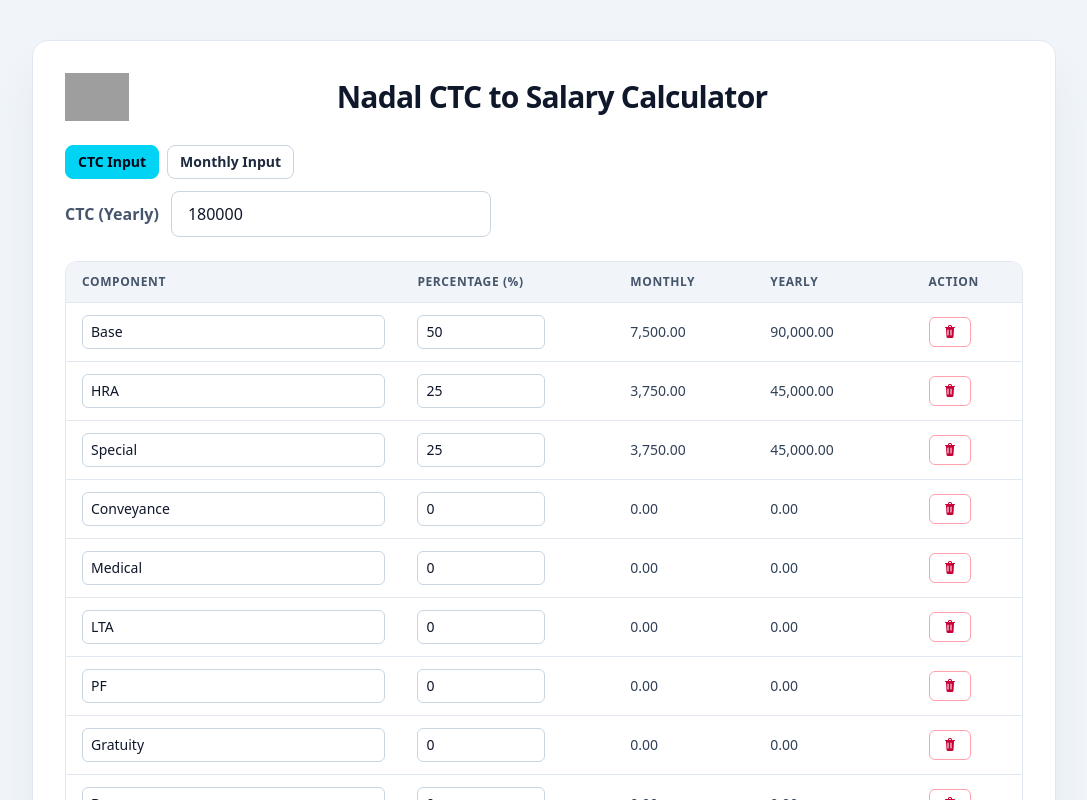
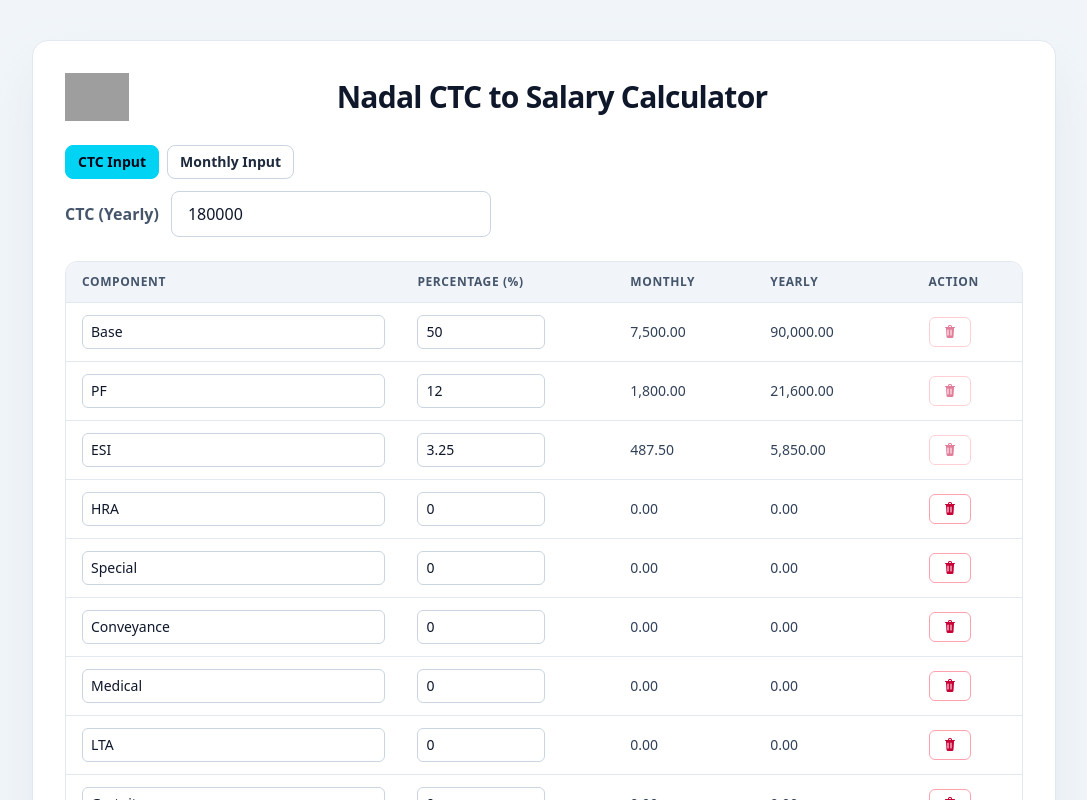
Before and after one commit to kkbughunter/nadal-tools, a React (Vite) app: page / in a window 1280 px wide. Shown: the top 800 px of the page, without its empty margins (96-1183 px from the left). Built offline with nearby package versions, Linux system fonts and the light colour scheme; grey boxes are pictures that could not be loaded.

Commit message:
fixed PF, and ESI

```diff
--- a/src/features/ctc-calculator/components/ComponentsTable.jsx
+++ b/src/features/ctc-calculator/components/ComponentsTable.jsx
@@ -1,3 +1,10 @@
+import { useMemo, useState } from 'react'
+import {
+  getComponentPriority,
+  getFixedPercentage,
+  isNonDeletableComponent,
+} from '../constants'
+
 export const ComponentsTable = ({
   isDark,
   ctc,
@@ -7,7 +14,30 @@ export const ComponentsTable = ({
   formatMoney,
   onUpdateComponent,
   onRemoveComponent,
-}) => (
+}) => {
+  const [percentageDrafts, setPercentageDrafts] = useState({})
+
+  const sortedComponents = useMemo(
+    () =>
+      [...components].sort(
+        (a, b) => getComponentPriority(a.name) - getComponentPriority(b.name),
+      ),
+    [components],
+  )
+
+  const updateDraft = (id, value) => {
+    setPercentageDrafts((prev) => ({ ...prev, [id]: value }))
+  }
+
+  const clearDraft = (id) => {
+    setPercentageDrafts((prev) => {
+      const next = { ...prev }
+      delete next[id]
+      return next
+    })
+  }
+
+  return (
     <div
       className={`mt-6 overflow-x-auto rounded-xl border ${
         isDark ? 'border-slate-800' : 'border-slate-200'
@@ -28,9 +58,14 @@ export const ComponentsTable = ({
           </tr>
         </thead>
         <tbody>
-        {components.map((item) => {
-          const yearly = (ctc * item.percentage) / 100
+          {sortedComponents.map((item) => {
+            const fixedPercentage = getFixedPercentage(item.name)
+            const effectivePercentage = fixedPercentage ?? item.percentage
+            const isLocked = isNonDeletableComponent(item.name)
+            const yearly = (ctc * effectivePercentage) / 100
             const monthly = yearly / 12
+            const displayPercentage =
+              percentageDrafts[item.id] ?? String(effectivePercentage)
 
             return (
               <tr
@@ -41,6 +76,7 @@ export const ComponentsTable = ({
                   <input
                     type="text"
                     value={item.name}
+                    disabled={isLocked}
                     onChange={(e) => onUpdateComponent(item.id, 'name', e.target.value)}
                     className={`w-full rounded-md border px-2 py-1.5 text-sm outline-none ring-cyan-400 focus:ring-2 ${
                       isDark
@@ -54,10 +90,21 @@ export const ComponentsTable = ({
                     type="number"
                     min="0"
                     step="0.01"
-                  value={item.percentage}
-                  onChange={(e) =>
-                    onUpdateComponent(item.id, 'percentage', Number(e.target.value) || 0)
-                  }
+                    value={displayPercentage}
+                    disabled={fixedPercentage !== null}
+                    onChange={(e) => {
+                      const value = e.target.value
+                      updateDraft(item.id, value)
+                      if (value === '') return
+                      const parsed = Number(value)
+                      if (!Number.isFinite(parsed)) return
+                      onUpdateComponent(item.id, 'percentage', parsed)
+                    }}
+                    onBlur={() => {
+                      const value = percentageDrafts[item.id]
+                      if (value === '') onUpdateComponent(item.id, 'percentage', 0)
+                      clearDraft(item.id)
+                    }}
                     className={`w-32 rounded-md border px-2 py-1.5 text-sm outline-none ring-cyan-400 focus:ring-2 ${
                       isDark
                         ? 'border-slate-700 bg-slate-950'
@@ -65,17 +112,21 @@ export const ComponentsTable = ({
                     }`}
                   />
                 </td>
-              <td className={`px-4 py-3 text-sm ${isDark ? 'text-slate-200' : 'text-slate-700'}`}>
+                <td
+                  className={`px-4 py-3 text-sm ${isDark ? 'text-slate-200' : 'text-slate-700'}`}
+                >
                   {formatMoney(monthly)}
                 </td>
-              <td className={`px-4 py-3 text-sm ${isDark ? 'text-slate-200' : 'text-slate-700'}`}>
+                <td
+                  className={`px-4 py-3 text-sm ${isDark ? 'text-slate-200' : 'text-slate-700'}`}
+                >
                   {formatMoney(yearly)}
                 </td>
                 <td className="px-4 py-3">
                   <button
                     type="button"
                     onClick={() => onRemoveComponent(item.id)}
-                  disabled={components.length <= 1}
+                    disabled={components.length <= 1 || isLocked}
                     aria-label={`Remove ${item.name}`}
                     className={`rounded-md border px-3 py-1.5 text-xs font-semibold transition ${
                       isDark
@@ -136,3 +187,4 @@ export const ComponentsTable = ({
       </table>
     </div>
   )
+}
--- a/src/features/ctc-calculator/components/CtcInput.jsx
+++ b/src/features/ctc-calculator/components/CtcInput.jsx
@@ -1,3 +1,5 @@
+import { useEffect, useState } from 'react'
+
 export const CtcInput = ({
   ctc,
   monthlyTotal,
@@ -6,7 +8,31 @@ export const CtcInput = ({
   onModeChange,
   onCtcChange,
   onMonthlyChange,
-}) => (
+}) => {
+  const committedValue = inputMode === 'monthly' ? monthlyTotal : ctc
+  const [draftValue, setDraftValue] = useState(String(committedValue))
+
+  useEffect(() => {
+    setDraftValue(String(committedValue))
+  }, [committedValue, inputMode])
+
+  const handleChange = (value) => {
+    setDraftValue(value)
+    if (value === '') return
+    const parsed = Number(value)
+    if (!Number.isFinite(parsed)) return
+    if (inputMode === 'monthly') onMonthlyChange(parsed)
+    else onCtcChange(parsed)
+  }
+
+  const handleBlur = () => {
+    if (draftValue !== '') return
+    if (inputMode === 'monthly') onMonthlyChange(0)
+    else onCtcChange(0)
+    setDraftValue('0')
+  }
+
+  return (
     <div className="mt-6 space-y-3">
       <div className="flex flex-wrap items-center gap-2">
         <button
@@ -48,12 +74,9 @@ export const CtcInput = ({
           id="primary-input"
           type="number"
           min="0"
-        value={inputMode === 'monthly' ? monthlyTotal : ctc}
-        onChange={(e) => {
-          const value = Number(e.target.value) || 0
-          if (inputMode === 'monthly') onMonthlyChange(value)
-          else onCtcChange(value)
-        }}
+          value={draftValue}
+          onChange={(e) => handleChange(e.target.value)}
+          onBlur={handleBlur}
           className={`w-full max-w-xs rounded-lg border px-4 py-2.5 text-base outline-none ring-cyan-400 placeholder:text-slate-500 focus:ring-2 ${
             isDark
               ? 'border-slate-700 bg-slate-950'
@@ -63,3 +86,4 @@ export const CtcInput = ({
       </div>
     </div>
   )
+}
--- a/src/features/ctc-calculator/constants.js
+++ b/src/features/ctc-calculator/constants.js
@@ -8,12 +8,38 @@ export const commonComponentNames = [
   'Medical',
   'LTA',
   'PF',
+  'ESI',
   'Gratuity',
   'Bonus',
 ]
 
 export const defaultPercentageMap = {
   Base: 50,
-  HRA: 25,
-  Special: 25,
+  PF: 12,
+  ESI: 3.25,
 }
+
+export const NON_DELETABLE_COMPONENTS = ['base', 'pf', 'esi']
+export const TOP_COMPONENT_ORDER = ['base', 'pf', 'esi']
+
+export const FIXED_PERCENTAGE_BY_NAME = {
+  pf: 12,
+  esi: 3.25,
+}
+
+export const normalizeComponentName = (name) => name.trim().toLowerCase()
+
+export const isNonDeletableComponent = (name) =>
+  NON_DELETABLE_COMPONENTS.includes(normalizeComponentName(name))
+
+export const getFixedPercentage = (name) => {
+  const key = normalizeComponentName(name)
+  return Object.prototype.hasOwnProperty.call(FIXED_PERCENTAGE_BY_NAME, key)
+    ? FIXED_PERCENTAGE_BY_NAME[key]
+    : null
+}
+
+export const getComponentPriority = (name) => {
+  const idx = TOP_COMPONENT_ORDER.indexOf(normalizeComponentName(name))
+  return idx === -1 ? Number.POSITIVE_INFINITY : idx
+}
--- a/src/features/ctc-calculator/hooks/useCtcCalculator.js
+++ b/src/features/ctc-calculator/hooks/useCtcCalculator.js
@@ -1,5 +1,5 @@
 import { useMemo, useState } from 'react'
-import { DEFAULT_CTC } from '../constants'
+import { DEFAULT_CTC, getFixedPercentage, isNonDeletableComponent } from '../constants'
 import { createDefaultComponents, createDefaultState } from '../utils/defaults'
 
 export const useCtcCalculator = () => {
@@ -23,7 +23,27 @@ export const useCtcCalculator = () => {
 
   const updateComponent = (id, key, value) => {
     setComponents((prev) =>
-      prev.map((item) => (item.id === id ? { ...item, [key]: value } : item)),
+      prev.map((item) => {
+        if (item.id !== id) return item
+
+        if (key === 'name') {
+          if (isNonDeletableComponent(item.name)) return item
+          const nextName = typeof value === 'string' ? value : item.name
+          const fixedNext = getFixedPercentage(nextName)
+          return {
+            ...item,
+            name: nextName,
+            percentage: fixedNext ?? item.percentage,
+          }
+        }
+
+        if (key === 'percentage') {
+          const fixed = getFixedPercentage(item.name)
+          return { ...item, percentage: fixed ?? value }
+        }
+
+        return { ...item, [key]: value }
+      }),
     )
   }
 
@@ -38,6 +58,8 @@ export const useCtcCalculator = () => {
   const removeComponent = (id) => {
     setComponents((prev) => {
       if (prev.length <= 1) return prev
+      const target = prev.find((item) => item.id === id)
+      if (target && isNonDeletableComponent(target.name)) return prev
       return prev.filter((item) => item.id !== id)
     })
   }
--- a/src/features/ctc-calculator/utils/export.js
+++ b/src/features/ctc-calculator/utils/export.js
@@ -1,5 +1,9 @@
+import { getComponentPriority } from '../constants'
+
 const buildCalculationRows = (components, ctc) =>
-  components.map((item) => {
+  [...components]
+    .sort((a, b) => getComponentPriority(a.name) - getComponentPriority(b.name))
+    .map((item) => {
     const yearly = (ctc * item.percentage) / 100
     const monthly = yearly / 12
     return {
```
Lines whose indentation alone changed are shown as unchanged.
